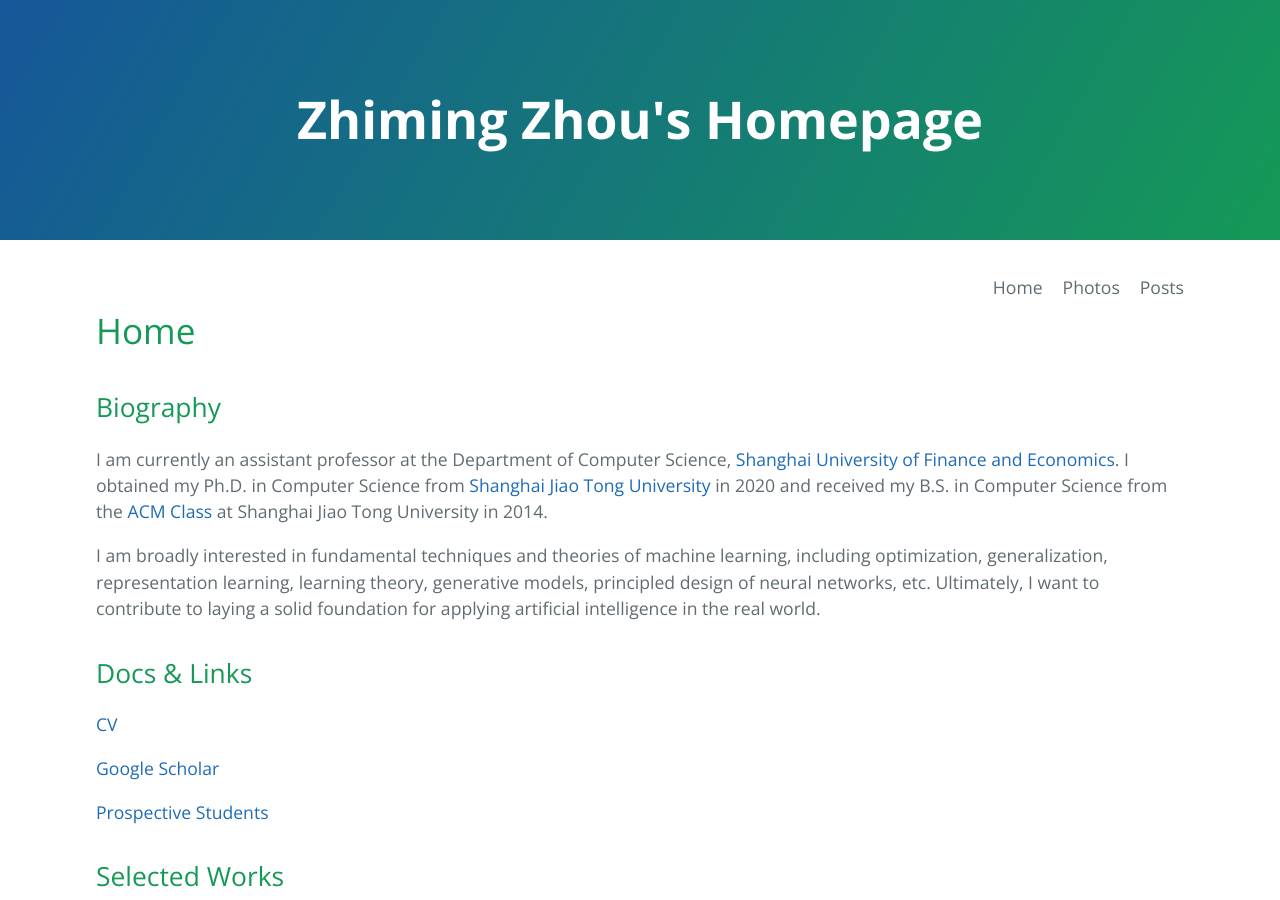
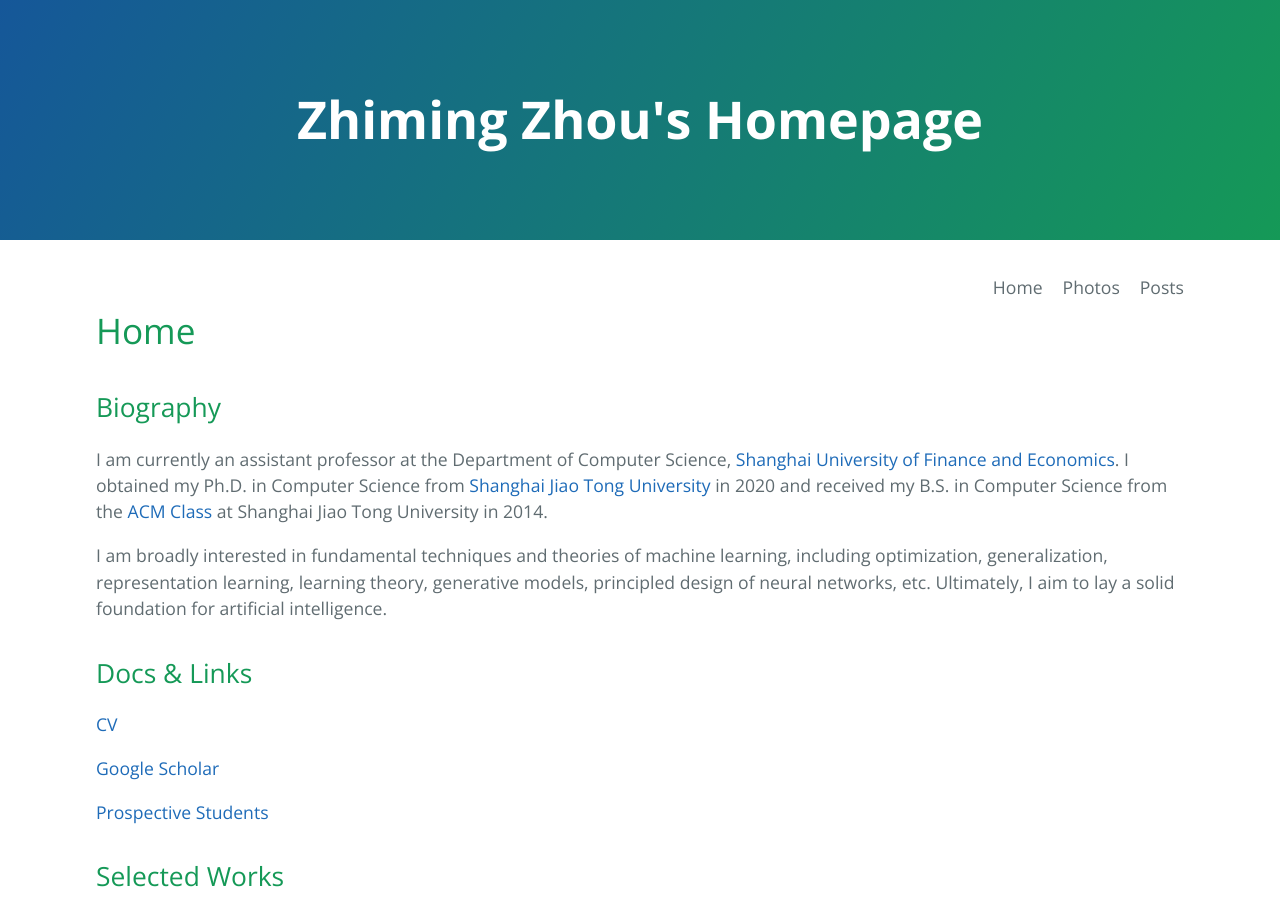
Before and after one commit to ZhimingZhou/zhimingzhou.github.io, a Jekyll site: the page built from index.md, in a window 1280 px wide and 900 px high. Built offline with Jekyll 4.4.1, drawn with Linux system fonts in a browser that asks for light colours.

Commit message:
Update index.md

```diff
--- a/index.md
+++ b/index.md
@@ -9,7 +9,7 @@ permalink: /
 
 I am currently an assistant professor at the Department of Computer Science, [Shanghai University of Finance and Economics](http://english.sufe.edu.cn/). I obtained my Ph.D. in Computer Science from [Shanghai Jiao Tong University](http://en.sjtu.edu.cn/) in 2020 and received my B.S. in Computer Science from the [ACM Class](https://acm.sjtu.edu.cn/home) at Shanghai Jiao Tong University in 2014.
 
-I am broadly interested in fundamental techniques and theories of machine learning, including optimization, generalization, representation learning, learning theory, generative models, principled design of neural networks, etc. Ultimately, I want to contribute to laying a solid foundation for applying artificial intelligence in the real world.
+I am broadly interested in fundamental techniques and theories of machine learning, including optimization, generalization, representation learning, learning theory, generative models, principled design of neural networks, etc. Ultimately, I aim to lay a solid foundation for artificial intelligence.
 
 ## Docs & Links
 
```
